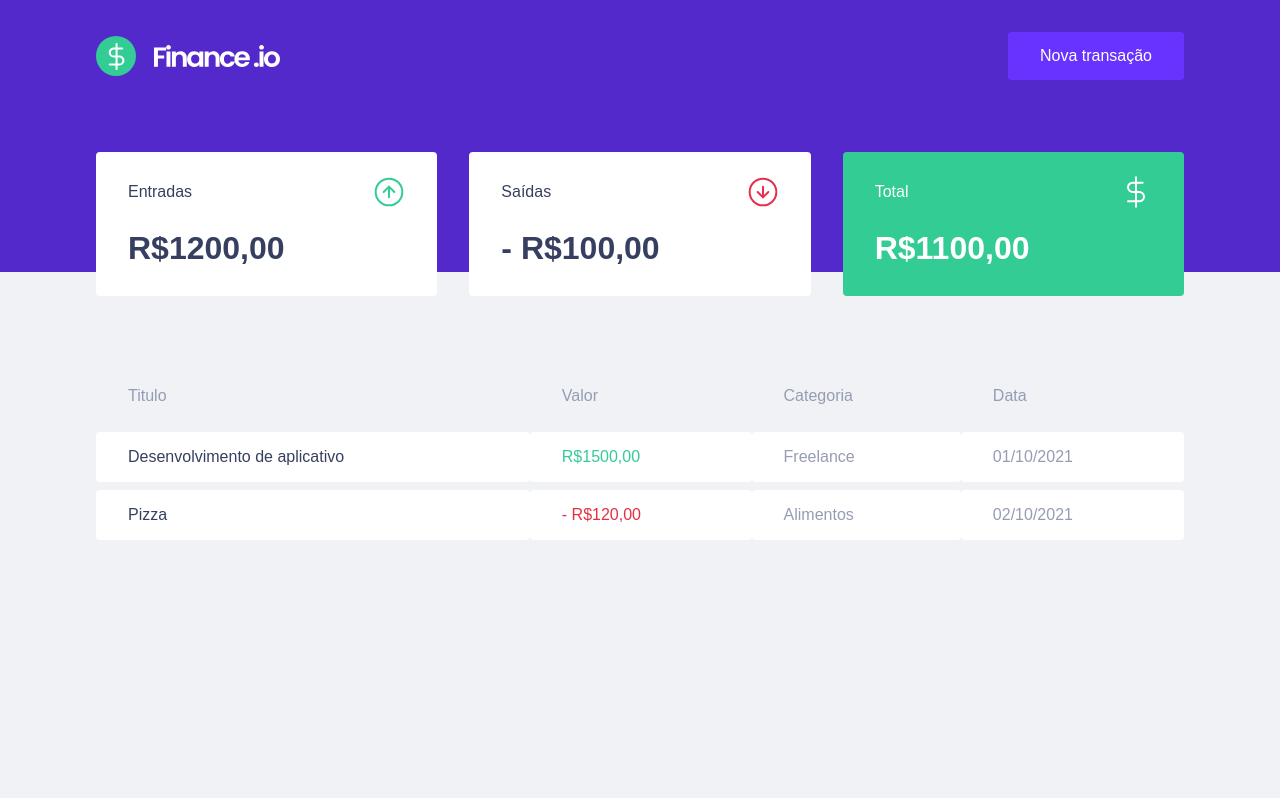
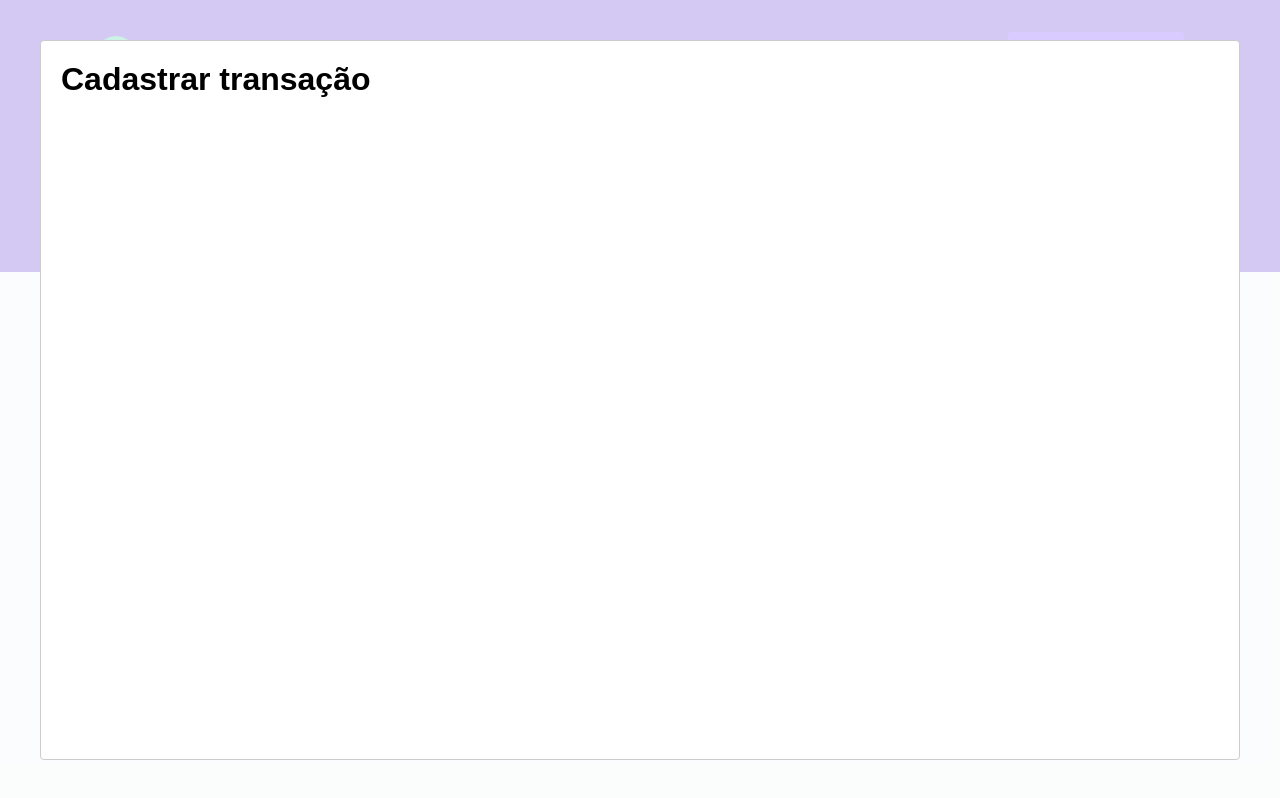
Before and after one commit to pehcst/financeapp, a React (Create React App) app: page / in a window 1280 px wide. Both pictures are taken after a click on the button "Nova transação". Built offline with nearby package versions, Linux system fonts and the light colour scheme; no server answers; what miragejs would draw is missing.

Commit message:
new modal from react-modal

```diff
--- a/package.json
+++ b/package.json
@@ -3,10 +3,12 @@
   "version": "0.1.0",
   "private": true,
   "dependencies": {
+    "@types/react-modal": "^3.12.1",
     "axios": "^0.22.0",
     "miragejs": "^0.1.42",
     "react": "^17.0.2",
     "react-dom": "^17.0.2",
+    "react-modal": "^3.14.3",
     "react-scripts": "4.0.3",
     "styled-components": "^5.3.1",
     "web-vitals": "^1.0.1"
--- a/src/App.tsx
+++ b/src/App.tsx
@@ -1,12 +1,32 @@
 import { Dashboard } from "./components/Dashboard";
+import { useState } from 'react';
+import Modal from 'react-modal';
 import { Header } from "./components/Header";
 import { GlobalStyle } from "./styles/global";
 
+Modal.setAppElement('#root');
+
 export function App() {
+  const [isNewTransactionModalOpen, setIsNewTransactionModalOpen] = useState(false);
+
+  function handleOpenNewTransactionModal() {
+    setIsNewTransactionModalOpen(true);
+  }
+
+  function handleCloseNewTransactionModal() {
+    setIsNewTransactionModalOpen(false);
+  }
+
   return (
     <>
-      <Header />
+      <Header onOpenNewTransactionModal={handleOpenNewTransactionModal}/>
       <Dashboard />
+      <Modal
+        isOpen={isNewTransactionModalOpen}
+        onRequestClose={handleCloseNewTransactionModal}
+      >
+        <h1>Cadastrar transação</h1>
+      </Modal>
       <GlobalStyle />
     </>
   );
--- a/src/components/Header/index.tsx
+++ b/src/components/Header/index.tsx
@@ -1,12 +1,16 @@
 import LogoImg from '../../assets/logo.svg';
 import { Container, Content } from './styles';
 
-export function Header() {
+interface HeaderProps {
+  onOpenNewTransactionModal: () => void;
+}
+
+export function Header({onOpenNewTransactionModal}: HeaderProps) {
   return (
     <Container>
       <Content>
       <img src={LogoImg} alt="logo finance app" />
-      <button type="button">
+      <button type="button" onClick={onOpenNewTransactionModal}>
         Nova transação
       </button>
       </Content>
```
Also changed, not shown: 1 other file (tests, documents, lock files or other folders).
